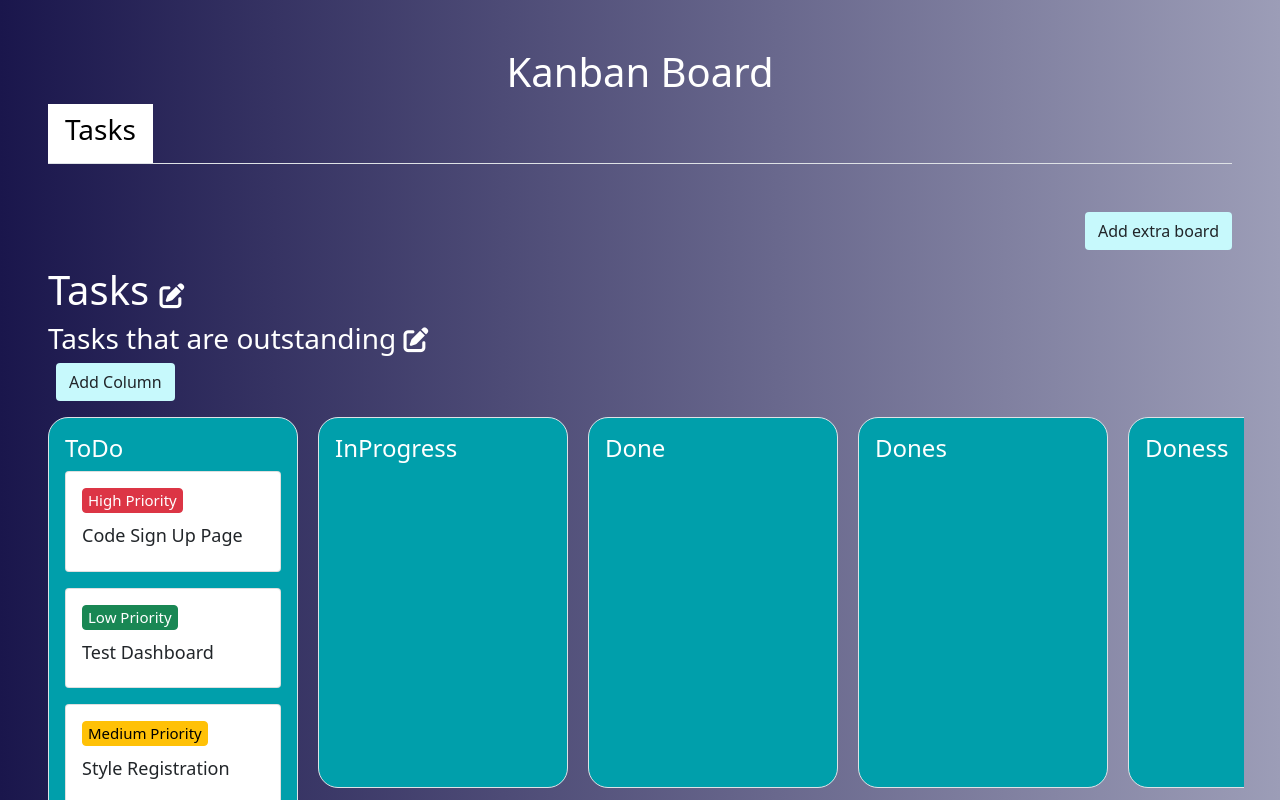
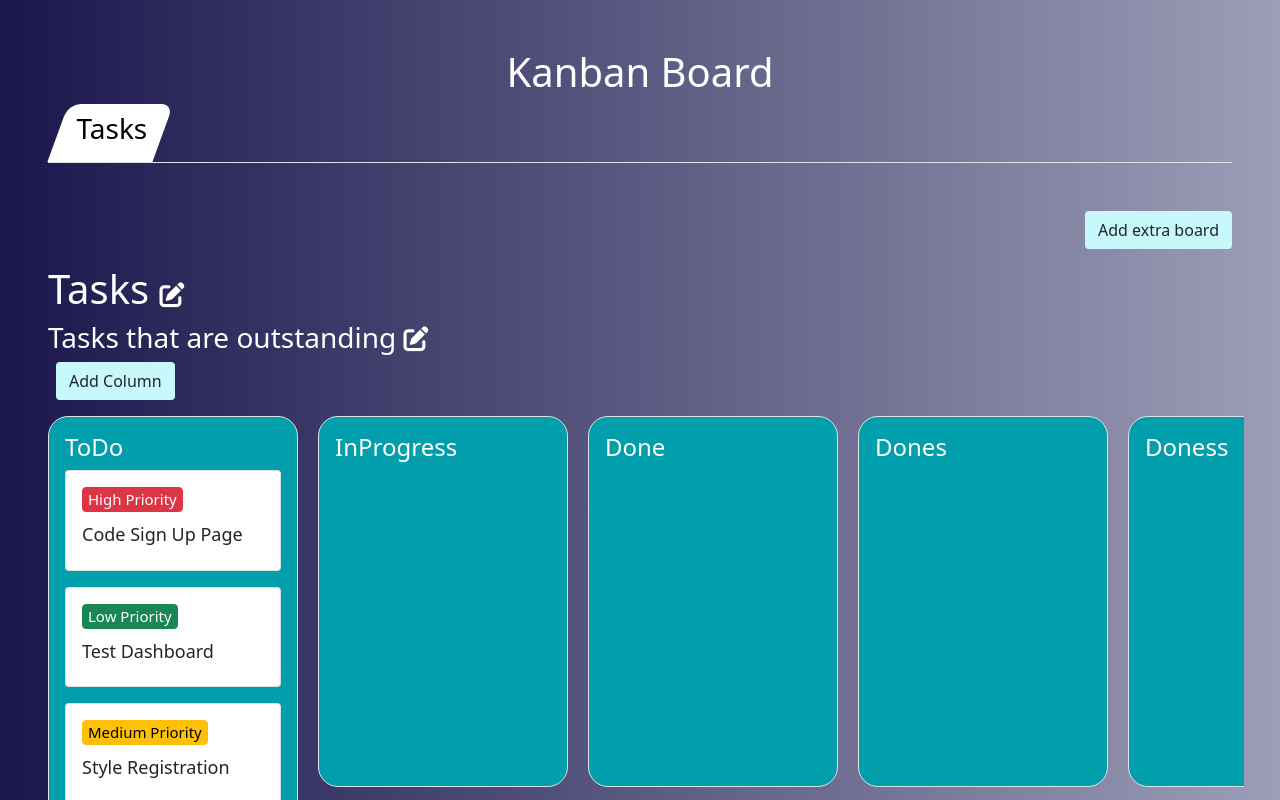
Before and after one commit to Randyyeo/Kanban-board, a Vue app: page / in a window 1280 px wide. Shown: the top 800 px of the page. Built offline with nearby package versions, Linux system fonts and the light colour scheme.

Commit message:
border tabs

```diff
--- a/src/App.vue
+++ b/src/App.vue
@@ -6,13 +6,14 @@
         v-for="(arr, index) in arrArrays"
         :key="index"
         :class="[display !== index ? +'' : 'constant', 'nav-item', 'tab']"
+        style="transform: skew(-20deg); margin-left: 10px; border-top-right-radius: 12px; border-top-left-radius: 12px; border-top: none;"
       >
         <a
           href="#"
           class="nav-link"
-          style="text-decoration: none"
+          style="text-decoration: none;border-top-right-radius: 12px; border-top-left-radius: 12px; border-top: none;"
           @click="change(index)"
-          ><h3>{{ index }}</h3></a
+          ><h3 style="transform: skew(20deg)">{{ index }}</h3></a
         >
       </li>
     </ul>
@@ -453,6 +454,7 @@ body {
 
 .tab a {
   color: white;
+
 }
 
 .constant {
@@ -466,5 +468,6 @@ body {
 .tab:hover a {
   color: black !important;
   transition: all 0.5s ease;
+
 }
 </style>
```
